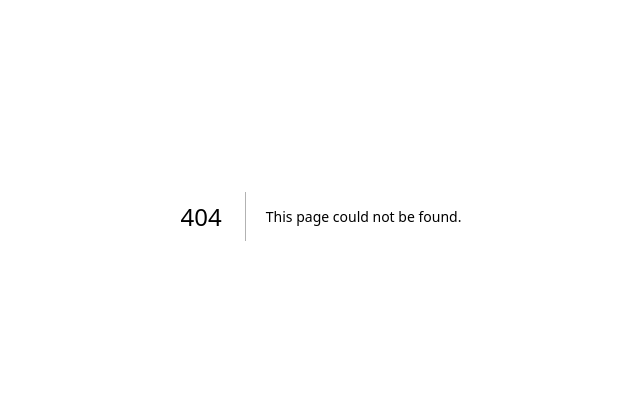
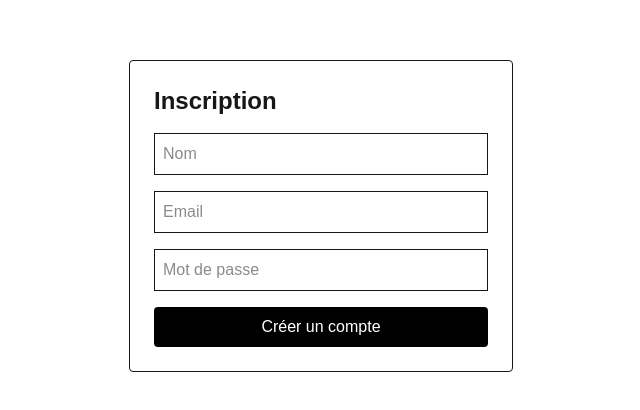
Before and after one commit to brejnev12/gestion-ticket, a Next.js app: page /register in a window 1280 px wide. Before the commit this address had no page. Shown: the part 184-594 px from the top of the page, without its empty margins (319-959 px from the left). Built offline with nearby package versions, Linux system fonts and the light colour scheme.

Commit message:
feat: conception des interfaces utilisateurs register et login

```diff
--- /dev/null
+++ b/app/login/page.tsx
@@ -0,0 +1,71 @@
+"use client";
+import { useState } from "react";
+import { useRouter } from "next/navigation";
+
+export default function LoginPage() {
+  const router = useRouter();
+  const [form, setForm] = useState({
+    email: "",
+    password: "",
+  });
+  const [message, setMessage] = useState("");
+
+  async function handleSubmit(e: React.FormEvent) {
+    e.preventDefault();
+    const response = await fetch("/api/authentification/login", {
+      method: "POST",
+      headers: {
+        "Content-Type": "application/json",
+      },
+      body: JSON.stringify(form),
+    });
+
+    const data = await response.json();
+    console.log(data);
+    if (response.ok) {
+      localStorage.setItem("token", data.token);
+      localStorage.setItem("user", JSON.stringify(data.user));
+      router.push("/dashboard");
+    } else {
+      setMessage(data.message || "Erreur connexion");
+    }
+  }
+  return (
+    <main className="flex min-h-screen items-center justify-center">
+      <form
+        onSubmit={handleSubmit}
+        className="w-96 space-y-4 rounded border p-6"
+      >
+        <h1 className="text-2xl font-bold">Connexion</h1>
+        <input
+          className="w-full border p-2"
+          type="email"
+          placeholder="Email"
+          value={form.email}
+          onChange={(e) =>
+            setForm({
+              ...form,
+              email: e.target.value,
+            })
+          }
+        />
+        <input
+          className="w-full border p-2"
+          type="password"
+          placeholder="Mot de passe"
+          value={form.password}
+          onChange={(e) =>
+            setForm({
+              ...form,
+              password: e.target.value,
+            })
+          }
+        />
+        <button className="w-full rounded bg-black p-2 text-white">
+          Se connecter
+        </button>
+        {message && <p>{message}</p>}
+      </form>
+    </main>
+  );
+}
--- /dev/null
+++ b/app/register/page.tsx
@@ -0,0 +1,72 @@
+"use client";
+import { useState } from "react";
+import { useRouter } from "next/navigation";
+
+export default function RegisterPage() {
+  const router = useRouter();
+  const [form, setForm] = useState({
+    name: "",
+    email: "",
+    password: "",
+  });
+
+  async function handleSubmit(e: React.FormEvent) {
+    e.preventDefault();
+    const response = await fetch("/api/authentification/register", {
+      method: "POST",
+      headers: {
+        "Content-Type": "application/json",
+      },
+      body: JSON.stringify(form),
+    });
+    if (response.ok) {
+      router.push("/login");
+    }
+  }
+
+  return (
+    <main className="flex min-h-screen items-center justify-center">
+      <form
+        onSubmit={handleSubmit}
+        className="w-96 space-y-4 rounded border p-6"
+      >
+        <h1 className="text-2xl font-bold">Inscription</h1>
+        <input
+          className="w-full border p-2"
+          placeholder="Nom"
+          onChange={(e) =>
+            setForm({
+              ...form,
+              name: e.target.value,
+            })
+          }
+        />
+        <input
+          className="w-full border p-2"
+          placeholder="Email"
+          type="email"
+          onChange={(e) =>
+            setForm({
+              ...form,
+              email: e.target.value,
+            })
+          }
+        />
+        <input
+          className="w-full border p-2"
+          placeholder="Mot de passe"
+          type="password"
+          onChange={(e) =>
+            setForm({
+              ...form,
+              password: e.target.value,
+            })
+          }
+        />
+        <button className="w-full rounded bg-black p-2 text-white">
+          Créer un compte
+        </button>
+      </form>
+    </main>
+  );
+}
```
